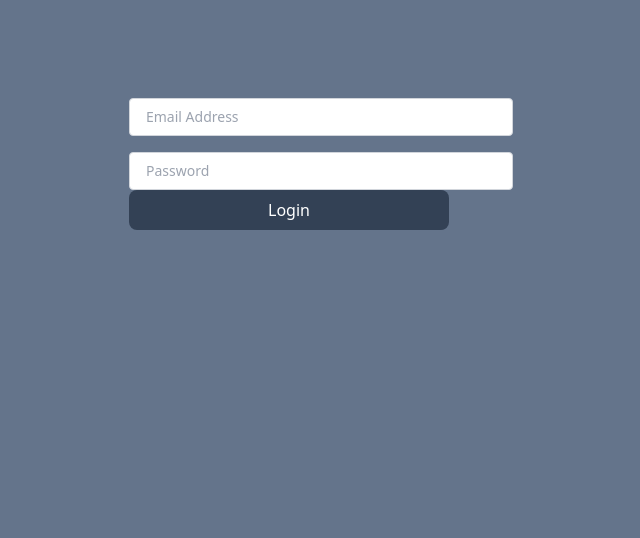
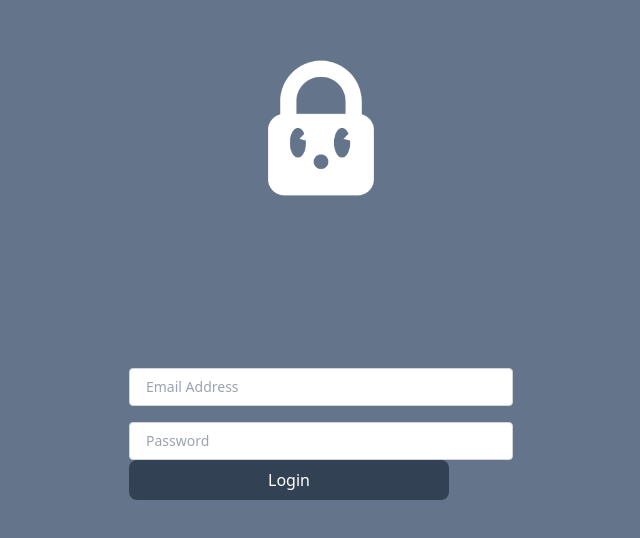
Before and after one commit to X-A-gif/SypherLink, a React (Create React App) app in the folder client/: page / in a window 1280 px wide. Shown: the part 236-774 px from the top of the page, without its empty margins (319-959 px from the left). Built offline with nearby package versions, Linux system fonts and the light colour scheme; no server answers.

Commit message:
Added the logo to the login page and the chat page

```diff
--- a/client/src/components/ChatRoom.js
+++ b/client/src/components/ChatRoom.js
@@ -4,7 +4,7 @@ import ScrollToBottom from 'react-scroll-to-bottom';
 import { v4 as uuidv4 } from 'uuid';
 import { useQuery } from '@apollo/client';
 import { GET_USERNAME } from '../utils/queries.js';
-import SVGComponent from '../assets/SVGComponent.jsx';
+import Logo from '../assets/test-sypherlink-logo.svg'; //Logo
 
 
 import SideBar from './SideBar.js';
@@ -71,8 +71,10 @@ function ChatRoom({ socket, room }) {
 
   return (
     <>
-      <div className="chat-header absolute text-black left-0 right-0 grid place-items-center">
-        <p className="text-3xl">Live Chat</p>
+      <div className="chat-header absolute text-black left-0 right-0 grid place-items-center mt-[-80px]">
+        <div className='flex justify-center items-center w-64 h-64'>
+          <img src={Logo} className='w-64 h-64' />
+        </div>
       </div>
       <SideBar />
       <div className="absolute bottom-0 left-0 right-0 grid place-items-center">
--- a/client/src/components/Login/index.js
+++ b/client/src/components/Login/index.js
@@ -2,7 +2,7 @@ import { useState } from "react";
 import { useMutation } from "@apollo/client";
 import { LOGIN_USER } from "../../utils/mutations.js";
 import { useNavigate } from "react-router-dom"; // Import useNavigate from React Router
-
+import Logo from '../../assets/test-sypherlink-logo.svg'; //Logo
 import Auth from "../../utils/auth.js";
 import JoinRoom from "../JoinRoom.js";
 
@@ -43,8 +43,12 @@ const Login = () => {
   return Auth.loggedIn() ? (
     <JoinRoom />
   ) : (
-    <div className="bg-slate-500">
-      <section className="h-screen flex flex-col md:flex-row justify-center space-y-10 md:space-y-0 md:space-x-16 items-center my-2 mx-5 md:mx-0 md:my-0">
+    <div className="h-screen bg-slate-500 flex justify-center items-center">
+      <section className="my-auto flex flex-col w-full">
+      <div className="flex flex-col justify-center items-center space-y-10">
+      <div className=" w-[600px] h-[500px] flex justify-center m-0">
+        <img src={Logo} className="w-[600px] h-[600px]" />
+      </div>
         <div className="md:w-1/3 max-w-sm">
           <input
             className="text-sm w-full px-4 py-2 border border-solid border-gray-300 rounded"
@@ -71,6 +75,7 @@ const Login = () => {
             </button>
           </div>
         </div>
+      </div>
       </section>
     </div>
   );
```
Also changed, not shown: client/src/assets/SVGComponent.jsx (+2 -2 lines), client/src/assets/test-sypherlink-logo.svg (added).
